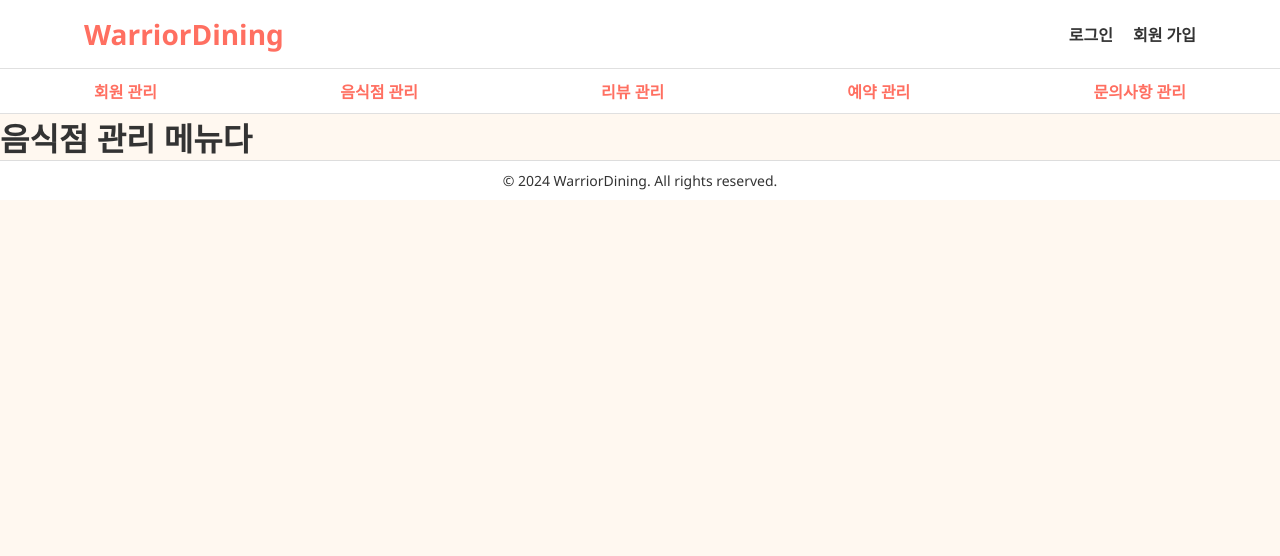
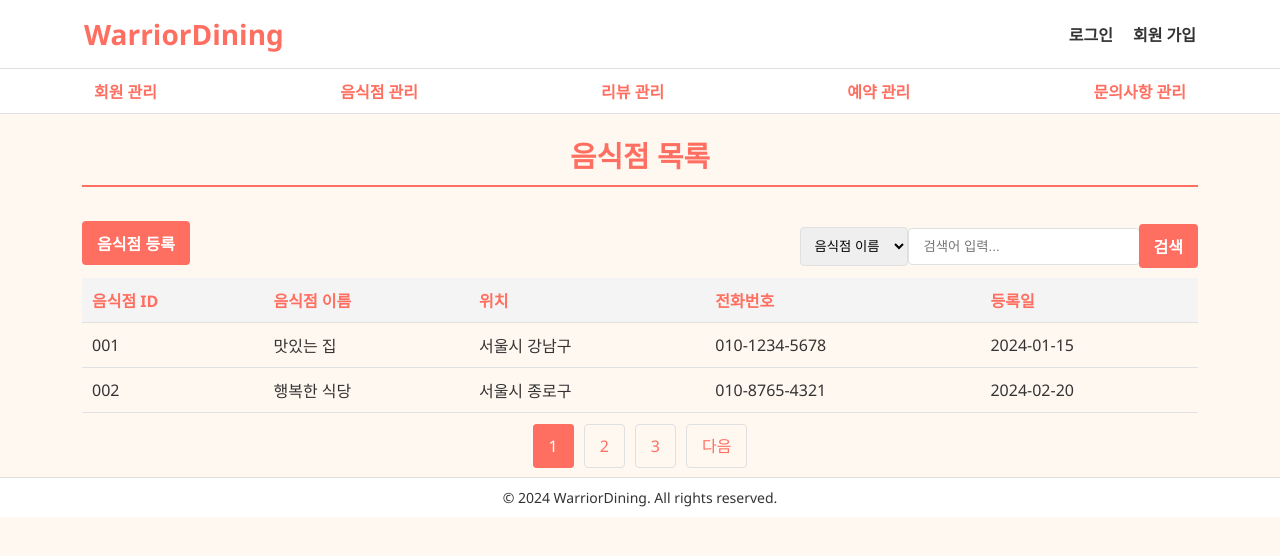
Before and after one commit to warrior-dining/warrior-dining-front, a React (Create React App) app: page /admin/places in a window 1280 px wide. Shown: the top 556 px of the page. Built offline with nearby package versions, Linux system fonts and the light colour scheme.

Commit message:
[#2] ADMIN 페이지 메뉴별 메인화면 구현

```diff
--- a/src/App.js
+++ b/src/App.js
@@ -8,6 +8,7 @@ import TopReservation from './containers/TopReservation';
 import MonthBest from './containers/MonthBest';
 
 import './css/default.css';
+import './css/home.css';
 import './css/mainAdmin.css';
 import MembersAdmin from './containers/MembersAdmin';
 import PlacesAdmin from './containers/PlacesAdmin';
@@ -15,7 +16,8 @@ import ReviewsAdmin from './containers/ReviewsAdmin';
 import InquiriesAdmin from './containers/InquiriesAdmin';
 import NavBarAdmin from './components/NavBarAdmin';
 import MainAdmin from './containers/MainAdmin';
-
+import './css/memberList.css';
+import './css/restaurantManagement.css';
 
 
 function App() {
--- a/src/containers/MembersAdmin.js
+++ b/src/containers/MembersAdmin.js
@@ -1,6 +1,54 @@
 const MembersAdmin = () => {
     return (
-        <h1>사용자ㄴ 관리 메뉴다</h1>
+        <>
+            <main>
+                <div className="container">
+                    <h2>회원 목록</h2>
+                    <div className="search-bar">
+                        <select>
+                            <option value="id">회원 ID</option>
+                            <option value="name">이름</option>
+                            <option value="email">권한</option>
+                        </select>
+                        <input type="text" placeholder="검색어 입력..."/>
+                        <button>검색</button>
+                    </div>
+                    <table>
+                        <thead>
+                        <tr>
+                            <th>No</th>
+                            <th>회원 ID</th>
+                            <th>이름</th>
+                            <th>가입일</th>
+                            <th>권한</th>
+                        </tr>
+                        </thead>
+                        <tbody>
+                        <tr onClick="location.href='#'">
+                            <td>1</td>
+                            <td>hong@example.com</td>
+                            <td>홍길동</td>
+                            <td>2024-01-15</td>
+                            <td>관리자</td>
+                        </tr>
+                        <tr onClick="location.href='#'">
+                            <td>2</td>
+                            <td>kim@example.com</td>
+                            <td>김철수</td>
+                            <td>2024-02-20</td>
+                            <td>사용자, 오너</td>
+                        </tr>
+                        </tbody>
+                    </table>
+                    <div className="pagination">
+                        <a href="#" className="active">1</a>
+                        <a href="#">2</a>
+                        <a href="#">3</a>
+                        <a href="#">다음</a>
+                    </div>
+                </div>
+            </main>
+        </>
     );
 }
 
--- a/src/containers/PlacesAdmin.js
+++ b/src/containers/PlacesAdmin.js
@@ -1,6 +1,56 @@
 const PlacesAdmin = () => {
     return (
-        <h1>음식점 관리 메뉴다</h1>
+        <>
+            <main>
+                <div className="container">
+                    <h2>음식점 목록</h2>
+                    <div className="header-container">
+                        <button type="button">음식점 등록</button>
+                        <div className="search-bar">
+                            <select>
+                                <option value="name">음식점 이름</option>
+                                <option value="location">위치</option>
+                            </select>
+                            <input type="text" placeholder="검색어 입력..."/>
+                            <button>검색</button>
+                        </div>
+                    </div>
+                    <table>
+                        <thead>
+                        <tr>
+                            <th>음식점 ID</th>
+                            <th>음식점 이름</th>
+                            <th>위치</th>
+                            <th>전화번호</th>
+                            <th>등록일</th>
+                        </tr>
+                        </thead>
+                        <tbody>
+                        <tr>
+                            <td>001</td>
+                            <td>맛있는 집</td>
+                            <td>서울시 강남구</td>
+                            <td>010-1234-5678</td>
+                            <td>2024-01-15</td>
+                        </tr>
+                        <tr>
+                            <td>002</td>
+                            <td>행복한 식당</td>
+                            <td>서울시 종로구</td>
+                            <td>010-8765-4321</td>
+                            <td>2024-02-20</td>
+                        </tr>
+                        </tbody>
+                    </table>
+                    <div className="pagination">
+                        <a href="#" className="active">1</a>
+                        <a href="#">2</a>
+                        <a href="#">3</a>
+                        <a href="#">다음</a>
+                    </div>
+                </div>
+            </main>
+        </>
     );
 }
 
--- /dev/null
+++ b/src/css/memberList.css
@@ -0,0 +1,77 @@
+.search-bar {
+    display: flex;
+    justify-content: flex-end; /* 검색 바를 우측으로 정렬 */
+    margin-bottom: 20px;
+    align-items: center;
+}
+
+.search-bar select {
+    padding: 10px;
+    border: 1px solid #e0e0e0;
+    border-radius: 4px;
+}
+
+.search-bar input {
+    padding: 10px;
+    border: 1px solid #e0e0e0;
+    border-radius: 4px;
+    width: 200px;
+}
+
+.search-bar button {
+    padding: 10px 15px;
+    border: none;
+    background-color: #ff6f61;
+    color: #fff;
+    border-radius: 4px;
+    cursor: pointer;
+}
+
+.search-bar button:hover {
+    background-color: #e63946;
+}
+
+table {
+    width: 100%;
+    border-collapse: collapse;
+}
+
+th, td {
+    padding: 10px;
+    text-align: left;
+    border-bottom: 1px solid #e0e0e0;
+}
+
+th {
+    background-color: #f4f4f4;
+    color: #ff6f61; /* 식욕을 돋우는 오렌지색 */
+}
+
+tr:hover {
+    cursor: pointer;
+    background-color: #f9f9f9;
+}
+
+.pagination {
+    text-align: center;
+    margin-top: 20px;
+}
+
+.pagination a {
+    text-decoration: none;
+    color: #ff6f61;
+    padding: 10px 15px;
+    border: 1px solid #e0e0e0;
+    margin: 0 5px;
+    border-radius: 4px;
+}
+
+.pagination a:hover {
+    background-color: #f4f4f4;
+}
+
+.pagination .active {
+    background-color: #ff6f61;
+    color: #fff;
+    border: 1px solid #ff6f61;
+}
--- /dev/null
+++ b/src/css/restaurantManagement.css
@@ -0,0 +1,52 @@
+.search-bar {
+    display: flex;
+    justify-content: flex-end; /* 검색 바를 우측으로 정렬 */
+    margin-top: 17px;
+    margin-bottom: 10px;
+    align-items: center;
+}
+
+.search-bar select {
+    padding: 10px 10px;
+    border: 1px solid #e0e0e0;
+    border-radius: 4px;
+}
+
+.search-bar input {
+    padding: 10px 15px;
+    border: 1px solid #e0e0e0;
+    border-radius: 4px;
+    width: 200px;
+}
+
+.search-bar button {
+    padding: 10px 15px;
+    border: none;
+    background-color: #ff6f61;
+    color: #fff;
+    border-radius: 4px;
+    cursor: pointer;
+}
+
+.search-bar button:hover {
+    background-color: #e63946;
+}
+.header-container {
+    display: flex;
+    justify-content: space-between;
+    align-items: center;
+    margin-bottom: 0px;
+}
+
+.header-container button {
+    padding: 10px 15px;
+    border: none;
+    background-color: #ff6f61;
+    color: #fff;
+    border-radius: 4px;
+    cursor: pointer;
+}
+
+.header-container button:hover {
+    background-color: #e63946;
+}
```
